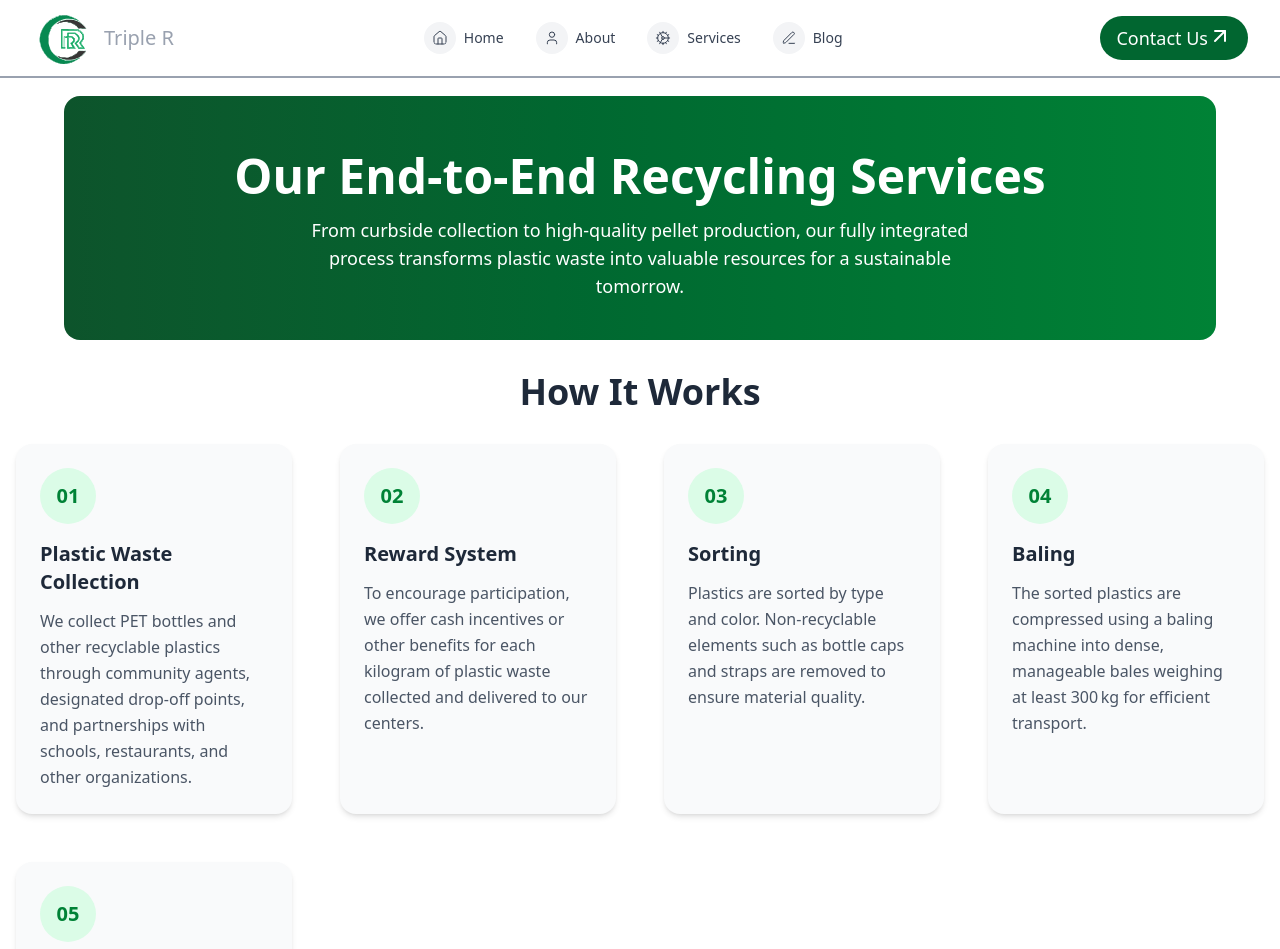
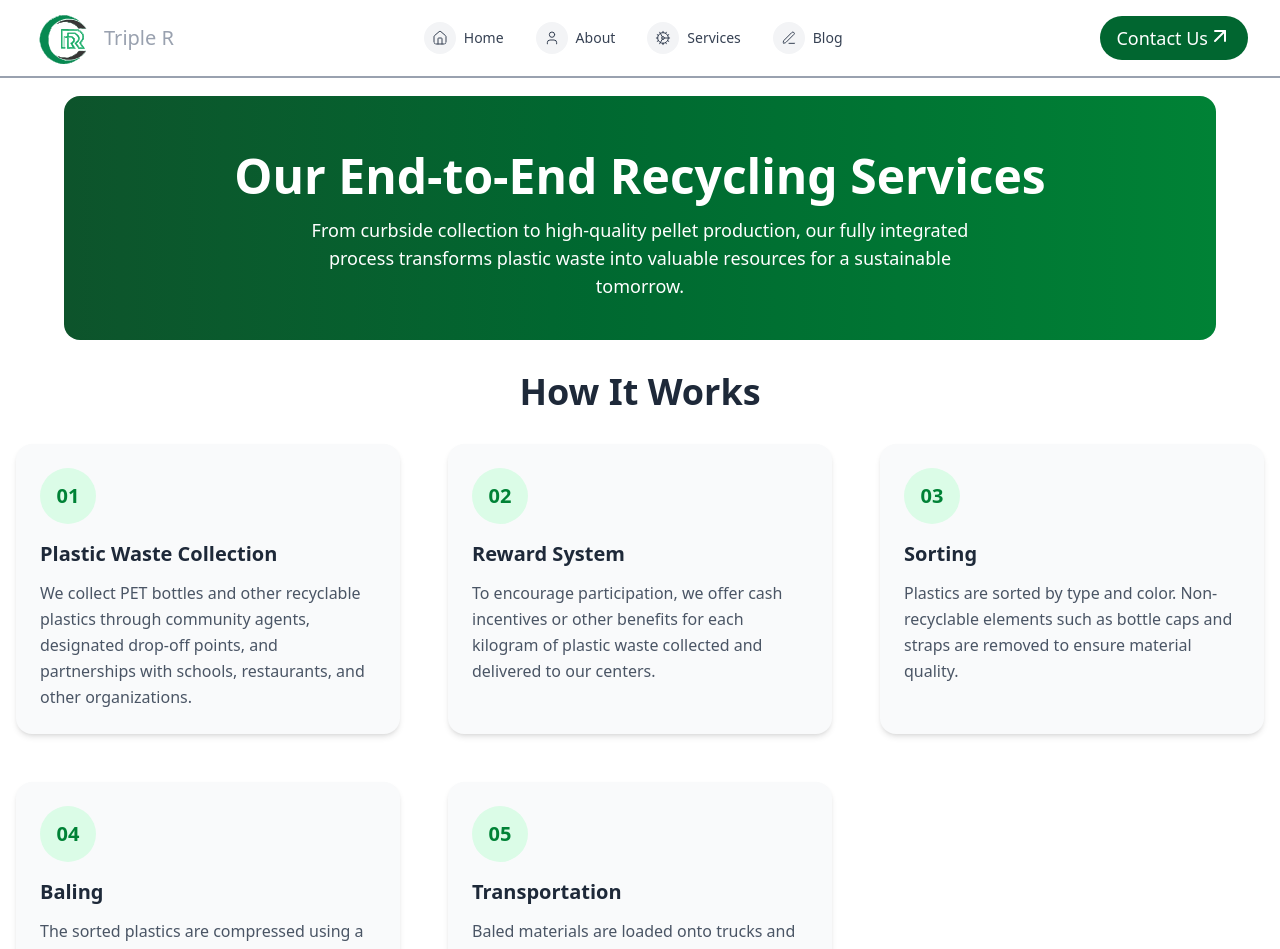
Before and after one commit to JikaMana/Triple-R-Recycling, a React (Vite) app: page /service in a window 1280 px wide. Shown: the top 949 px of the page. Built offline with nearby package versions, Linux system fonts and the light colour scheme.

Commit message:
update service to fit Triple R operations

```diff
--- a/src/pages/ServicesPage.jsx
+++ b/src/pages/ServicesPage.jsx
@@ -123,7 +123,7 @@
             How It Works
           </h2>
 
-          <div className="grid grid-cols-1 sm:grid-cols-2 lg:grid-cols-3 xl:grid-cols-4 gap-12">
+          <div className="grid grid-cols-1 sm:grid-cols-2 lg:grid-cols-3  gap-12">
             {steps.map(({ number, title, description }) => (
               <div
                 key={number}
```
